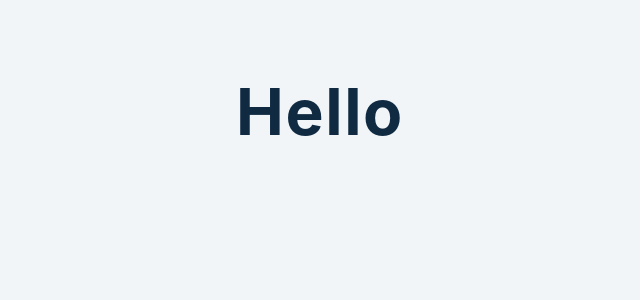
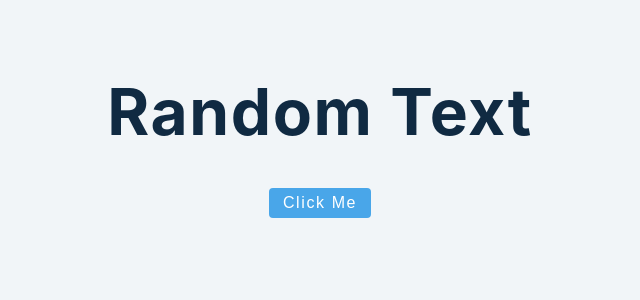
Before and after one commit to gorakhjoshi/AdvancedReactConcepts, a React (Create React App) app: page / in a window 1280 px wide. Shown: the top 300 px of the page, without its empty margins (320-960 px from the left). Built offline with nearby package versions, Linux system fonts and the light colour scheme.

Commit message:
Basic of UseState Hook

```diff
--- /dev/null
+++ b/src/1-useState/1-useState-Basic.js
@@ -0,0 +1,23 @@
+import React, { useState } from 'react'
+
+const UseStateBasics = () => {
+  const [text, setText] = useState('Random Text')
+  const handleClick = () => {
+    if (text === 'random Text') {
+      setText('Matched')
+    } else {
+      setText('Not Matched')
+    }
+  }
+
+  return (
+    <>
+      <h1>{text}</h1>
+      <button className='btn' onClick={handleClick}>
+        Click Me
+      </button>
+    </>
+  )
+}
+
+export default UseStateBasics
--- a/src/App.js
+++ b/src/App.js
@@ -1,7 +1,9 @@
+import State from './1-useState/1-useState-Basic'
+
 function App() {
   return (
     <div className='container'>
-      <h1>Hello</h1>
+      <State />
     </div>
   )
 }
```
